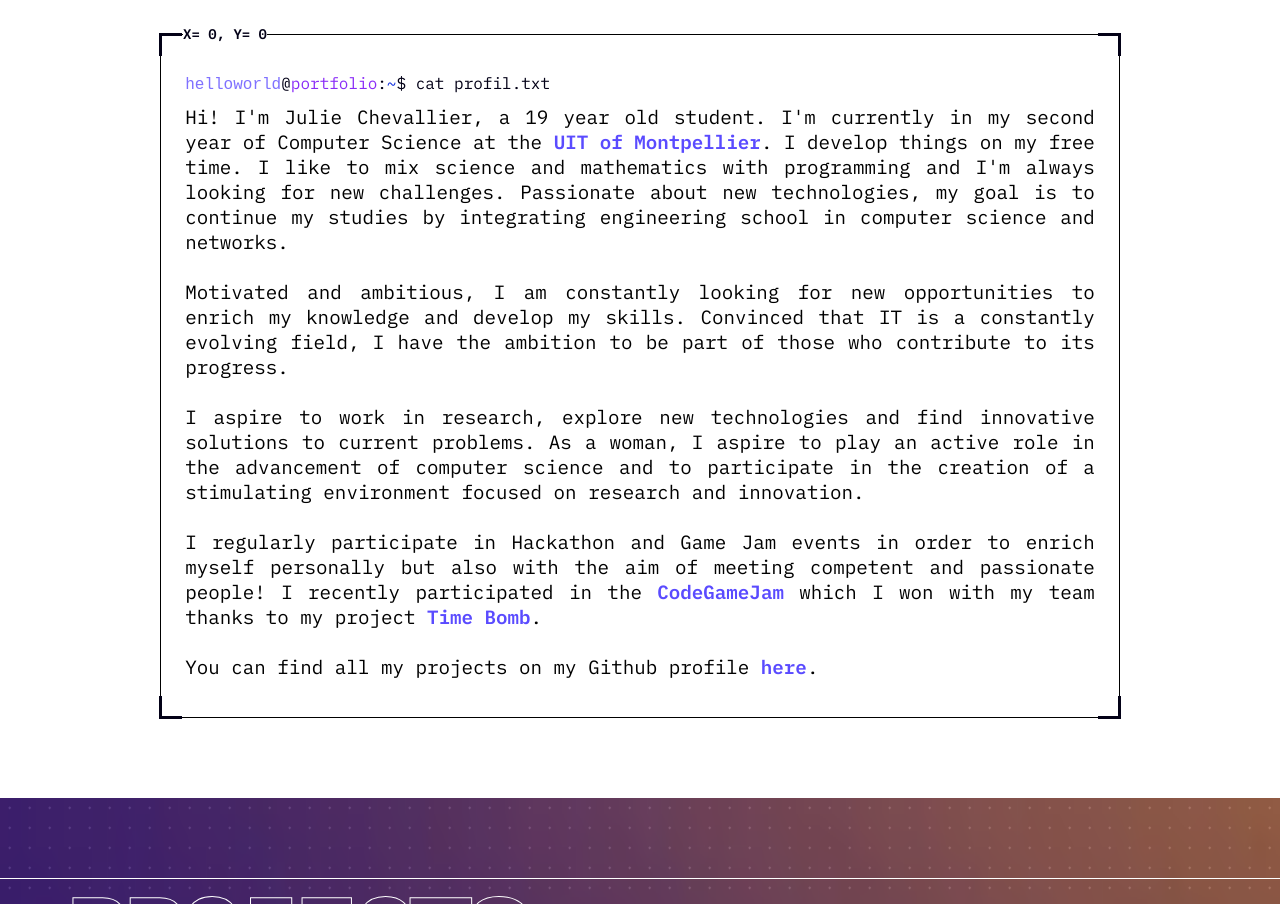
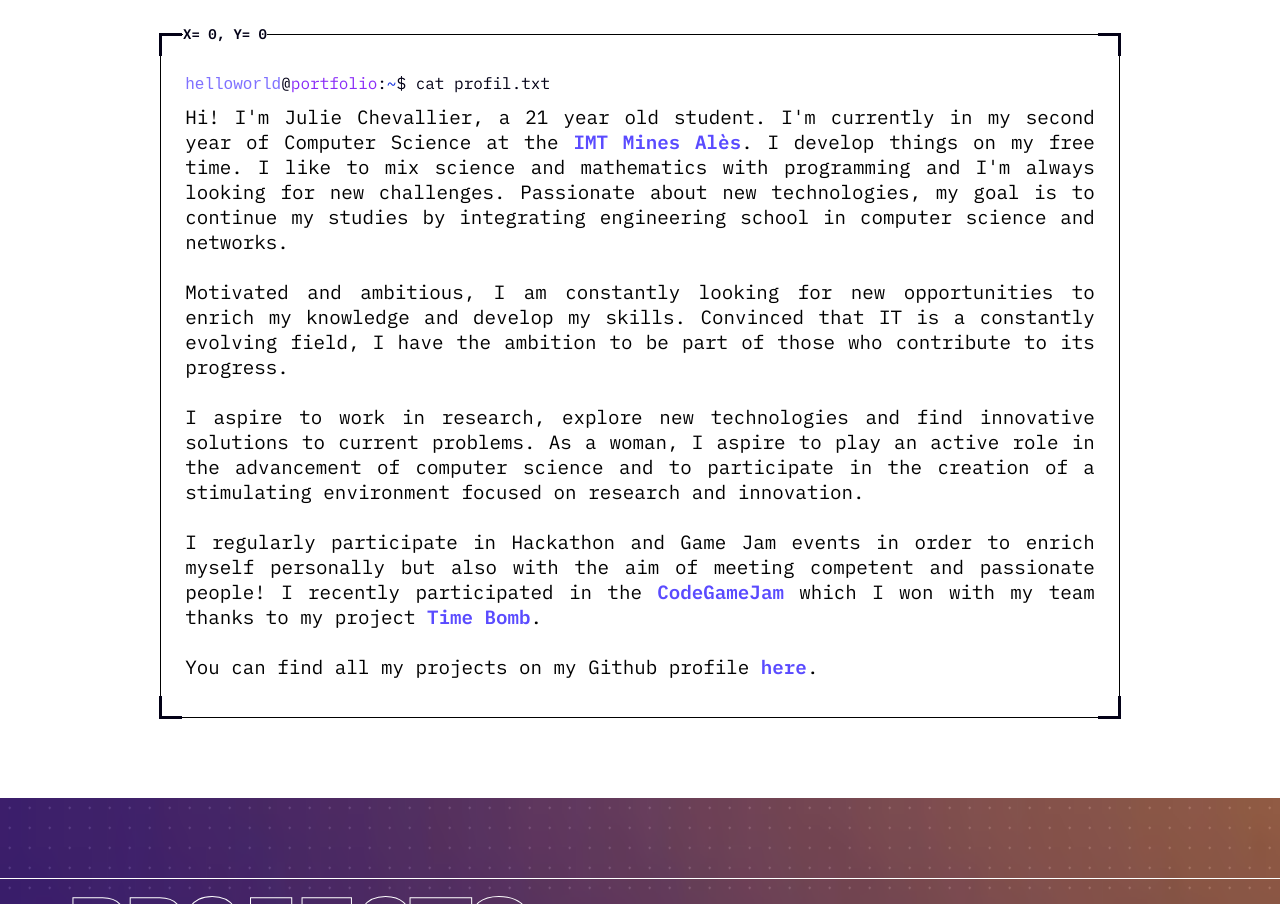
Before and after one commit to JulieChevallier/Portfolio, a plain HTML site: page index.html in a window 1280 px wide. Shown: the part 1040-1944 px from the top of the page. Drawn offline with nearby package versions, Linux system fonts and the light colour scheme.

Commit message:
Update index.html

```diff
--- a/index.html
+++ b/index.html
@@ -95,7 +95,7 @@
                         </div>
                         <div>
                             <p id="description">
-                                Hi! I'm Julie Chevallier, a 19 year old student. I'm currently in my second year of Computer Science at the <a href="https://iut-montpellier-sete.edu.umontpellier.fr/" class="bluelink" target="_blank">UIT of Montpellier</a>. I develop things on my free time. I like to mix science and mathematics with programming and I'm always looking for new challenges. Passionate about new technologies, my goal is to continue my studies by integrating engineering school in computer science and networks. <br><br>
+                                Hi! I'm Julie Chevallier, a 21 year old student. I'm currently in my second year of Computer Science at the <a href="https://www.imt-mines-ales.fr/" class="bluelink" target="_blank">IMT Mines Alès</a>. I develop things on my free time. I like to mix science and mathematics with programming and I'm always looking for new challenges. Passionate about new technologies, my goal is to continue my studies by integrating engineering school in computer science and networks. <br><br>
                                 Motivated and ambitious, I am constantly looking for new opportunities to enrich my knowledge and develop my skills. Convinced that IT is a constantly evolving field, I have the ambition to be part of those who contribute to its progress. <br><br>
                                 I aspire to work in research, explore new technologies and find innovative solutions to current problems. As a woman, I aspire to play an active role in the advancement of computer science and to participate in the creation of a stimulating environment focused on research and innovation. <br><br>
                                 I regularly participate in Hackathon and Game Jam events in order to enrich myself personally but also with the aim of meeting competent and passionate people! I recently participated in the <a href="https://codegamejam.extragames.fr/" class="bluelink" target="_blank">CodeGameJam</a> which I won with my team thanks to my project <a href="#project3" class="bluelink">Time Bomb</a>.<br><br>
```
